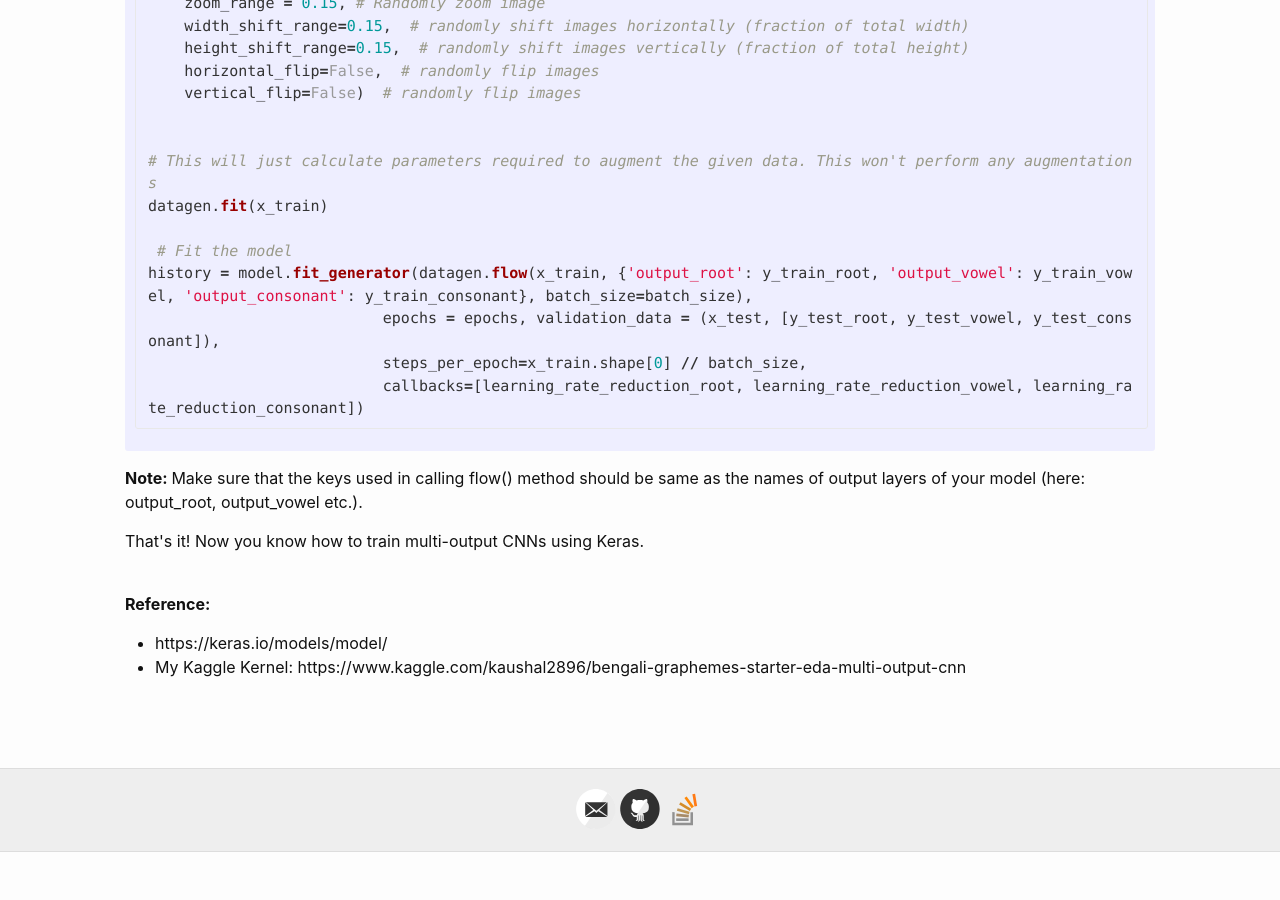
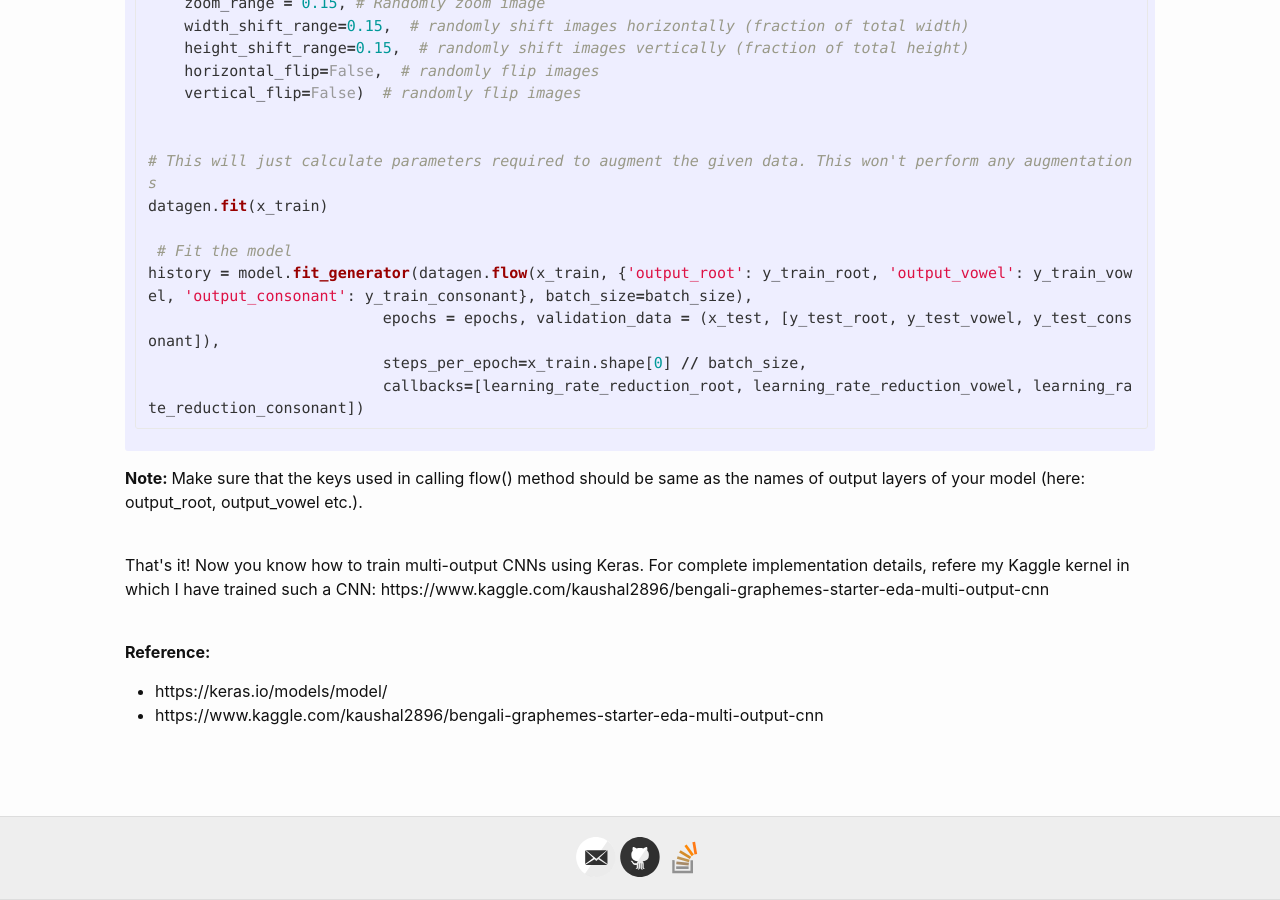
Before and after one commit to Kaushal28/kaushal28.github.io, a Jekyll site: the page built from _posts/2020-03-29-Building-Multi-Output-CNN-with-Keras.html, in a window 1280 px wide and 900 px high, scrolled down 5357 px. Built offline with Jekyll 4.4.1, drawn with Linux system fonts in a browser that asks for light colours; formulas are drawn with MathJax 3; comment, search, counter and statistics services are not loaded; before the commit the page ends 6209 px from its top, so only the background shows below that.

Commit message:
Update 2020-03-29-Building-Multi-Output-CNN-with-Keras.html

```diff
--- a/_posts/2020-03-29-Building-Multi-Output-CNN-with-Keras.html
+++ b/_posts/2020-03-29-Building-Multi-Output-CNN-with-Keras.html
@@ -235,14 +235,14 @@ history = model.fit_generator(datagen.flow(x_train, {'output_root': y_train_root
 
 {% endhighlight %}
 
-<p> <strong>Note: </strong> Make sure that the keys used in calling flow() method should be same as the names of output layers of your model (here: output_root, output_vowel etc.).</p>
-<p> That's it! Now you know how to train multi-output CNNs using Keras.</p>
+<p> <strong>Note: </strong> Make sure that the keys used in calling flow() method should be same as the names of output layers of your model (here: output_root, output_vowel etc.).</p> <br>
+<p> That's it! Now you know how to train multi-output CNNs using Keras. For complete implementation details, refere my Kaggle kernel in which I have trained such a CNN: https://www.kaggle.com/kaushal2896/bengali-graphemes-starter-eda-multi-output-cnn</p>
 <br>
 
 <p> <strong> Reference: </strong> </p>
 <ul>
   <li> https://keras.io/models/model/ </li>
-  <li> My Kaggle Kernel: https://www.kaggle.com/kaushal2896/bengali-graphemes-starter-eda-multi-output-cnn </li>
+  <li> https://www.kaggle.com/kaushal2896/bengali-graphemes-starter-eda-multi-output-cnn </li>
 </ul>
 
 <br>
```
